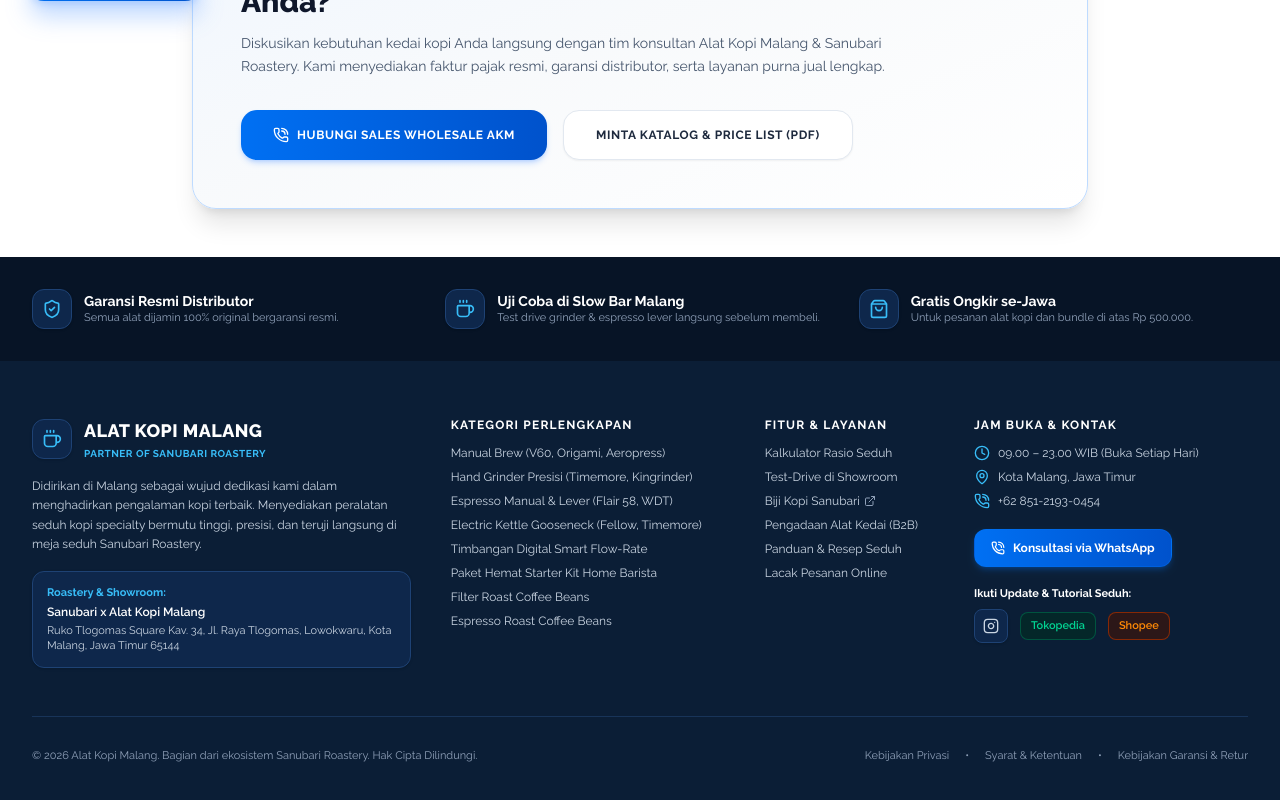
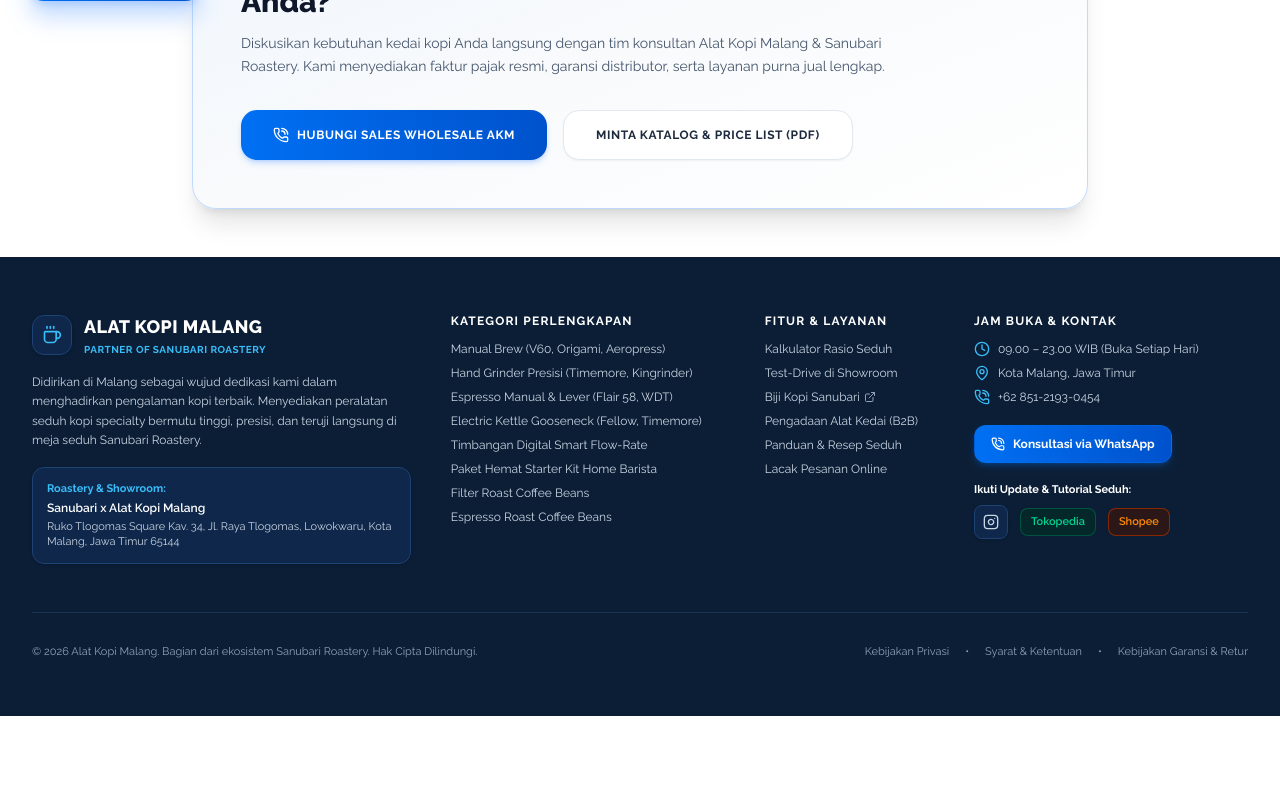
Before and after one commit to alatkopimalang1-wq/akm-new, a React (Vite) app: page /wholesale in a window 1280 px wide. Shown: the part 775-1575 px from the top of the page. After the commit the page ends 1491 px from the top, so only its background shows below. Built offline with nearby package versions, Linux system fonts and the light colour scheme.

Commit message:
feat: hapus bagian Showroom di homepage dan banner 3-fitur di atas footer

```diff
--- a/src/App.jsx
+++ b/src/App.jsx
@@ -164,36 +164,15 @@ export default function App() {
   // Navigation helpers
   const handleSelectCategory = (catId) => {
     setSelectedCategory(catId);
-    if (location.pathname !== '/') {
-      navigate('/');
-      setTimeout(() => {
-        document.getElementById('katalog-produk')?.scrollIntoView({ behavior: 'smooth' });
-      }, 100);
-    } else {
-      document.getElementById('katalog-produk')?.scrollIntoView({ behavior: 'smooth' });
-    }
+    navigate(`/kategori/${catId}`);
   };
 
   const scrollToCatalog = () => {
-    if (location.pathname !== '/') {
-      navigate('/');
-      setTimeout(() => {
-        document.getElementById('katalog-produk')?.scrollIntoView({ behavior: 'smooth' });
-      }, 100);
-    } else {
-      document.getElementById('katalog-produk')?.scrollIntoView({ behavior: 'smooth' });
-    }
+    navigate('/kategori/all');
   };
 
   const scrollToCalculator = () => {
-    if (location.pathname !== '/') {
-      navigate('/');
-      setTimeout(() => {
-        document.getElementById('kalkulator-seduh')?.scrollIntoView({ behavior: 'smooth' });
-      }, 100);
-    } else {
-      document.getElementById('kalkulator-seduh')?.scrollIntoView({ behavior: 'smooth' });
-    }
+    navigate('/panduan-seduh');
   };
 
   const scrollToShowroom = () => {
@@ -283,18 +262,13 @@ export default function App() {
         <Route
           path="/"
           element={
-            <>
-              {/* Hero Section (5-Slide Image Banner, 4 Trust Badges, Quick Category Chips) */}
+            /* Hero Section (5-Slide Image Banner, 4 Trust Badges, Quick Category Chips) */
             <Hero
               onSelectCategory={handleSelectCategory}
               onScrollToCatalog={scrollToCatalog}
               onScrollToCalculator={scrollToCalculator}
               onScrollToShowroom={scrollToShowroom}
             />
-
-              {/* Showroom & Slow Bar Tlogomas Square Section */}
-              <ShowroomSection />
-            </>
           }
         />
 
--- a/src/components/Footer.jsx
+++ b/src/components/Footer.jsx
@@ -14,41 +14,6 @@ import { STORE_INFO } from '../data/products';
 export default function Footer({ onSelectCategory, onScrollToCalculator, onScrollToShowroom }) {
   return (
     <footer className="bg-[#0b1e36] text-slate-300 text-xs">
-
-      {/* Top Value Banner (Deep Sapphire Blue) */}
-      <div className="py-8 bg-[#071426]">
-        <div className="max-w-7xl mx-auto px-4 sm:px-6 lg:px-8 grid grid-cols-1 md:grid-cols-3 gap-6 text-center md:text-left">
-          <div className="flex items-center justify-center md:justify-start gap-3">
-            <div className="w-10 h-10 rounded-xl bg-[#0e274b] border border-[#1e4274] flex items-center justify-center shrink-0 shadow-sm">
-              <ShieldCheck className="w-5 h-5 text-[#38bdf8]" />
-            </div>
-            <div>
-              <h4 className="text-sm font-bold text-white">Garansi Resmi Distributor</h4>
-              <p className="text-[11px] text-slate-400">Semua alat dijamin 100% original bergaransi resmi.</p>
-            </div>
-          </div>
-
-          <div className="flex items-center justify-center md:justify-start gap-3">
-            <div className="w-10 h-10 rounded-xl bg-[#0e274b] border border-[#1e4274] flex items-center justify-center shrink-0 shadow-sm">
-              <Coffee className="w-5 h-5 text-[#38bdf8]" />
-            </div>
-            <div>
-              <h4 className="text-sm font-bold text-white">Uji Coba di Slow Bar Malang</h4>
-              <p className="text-[11px] text-slate-400">Test drive grinder &amp; espresso lever langsung sebelum membeli.</p>
-            </div>
-          </div>
-
-          <div className="flex items-center justify-center md:justify-start gap-3">
-            <div className="w-10 h-10 rounded-xl bg-[#0e274b] border border-[#1e4274] flex items-center justify-center shrink-0 shadow-sm">
-              <ShoppingBag className="w-5 h-5 text-[#38bdf8]" />
-            </div>
-            <div>
-              <h4 className="text-sm font-bold text-white">Gratis Ongkir se-Jawa</h4>
-              <p className="text-[11px] text-slate-400">Untuk pesanan alat kopi dan bundle di atas Rp 500.000.</p>
-            </div>
-          </div>
-        </div>
-      </div>
 
       {/* Main Footer Links */}
       <div className="max-w-7xl mx-auto px-4 sm:px-6 lg:px-8 py-14">
--- a/src/components/Navbar.jsx
+++ b/src/components/Navbar.jsx
@@ -355,11 +355,12 @@ export default function Navbar({
                 onChange={(e) => setSearchQuery(e.target.value)}
                 onKeyDown={(e) => {
                   if (e.key === 'Enter') {
-                    navigate('/');
                     setSearchFocused(false);
-                    setTimeout(() => {
-                      document.getElementById('katalog-produk')?.scrollIntoView({ behavior: 'smooth' });
-                    }, 100);
+                    if (searchResults.length > 0) {
+                      navigate(`/product/${searchResults[0].slug}`);
+                    } else {
+                      navigate('/kategori/all');
+                    }
                   }
                 }}
                 className="w-full bg-[#060e1a] focus:bg-[#0a1526] border border-[#172b47] focus:border-[#0084ff] text-xs sm:text-sm text-white placeholder-[#64748b] rounded-xl py-2.5 sm:py-3 pl-10 sm:pl-11 pr-4 focus:outline-none transition-all shadow-inner focus:shadow-md"
```
Lines whose indentation alone changed are shown as unchanged.
